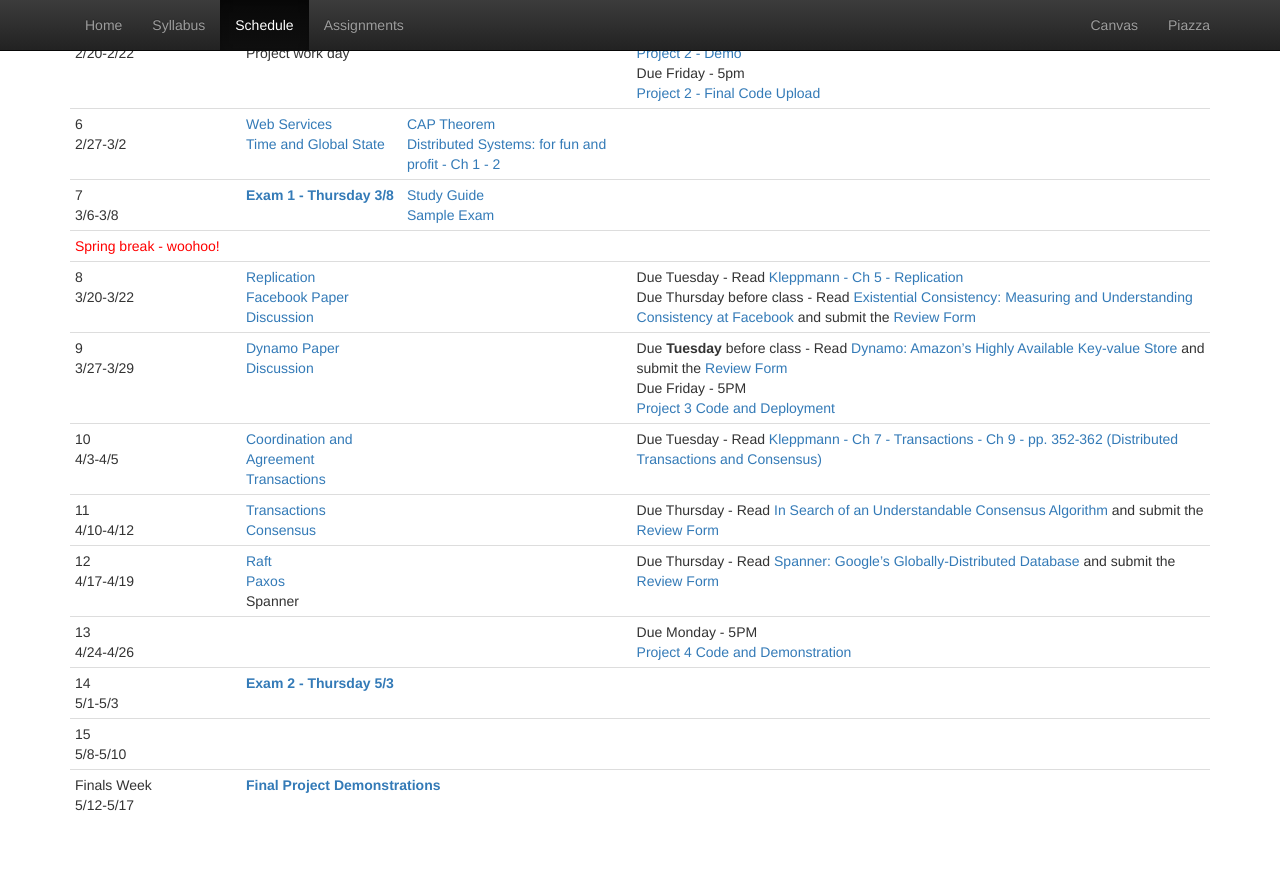
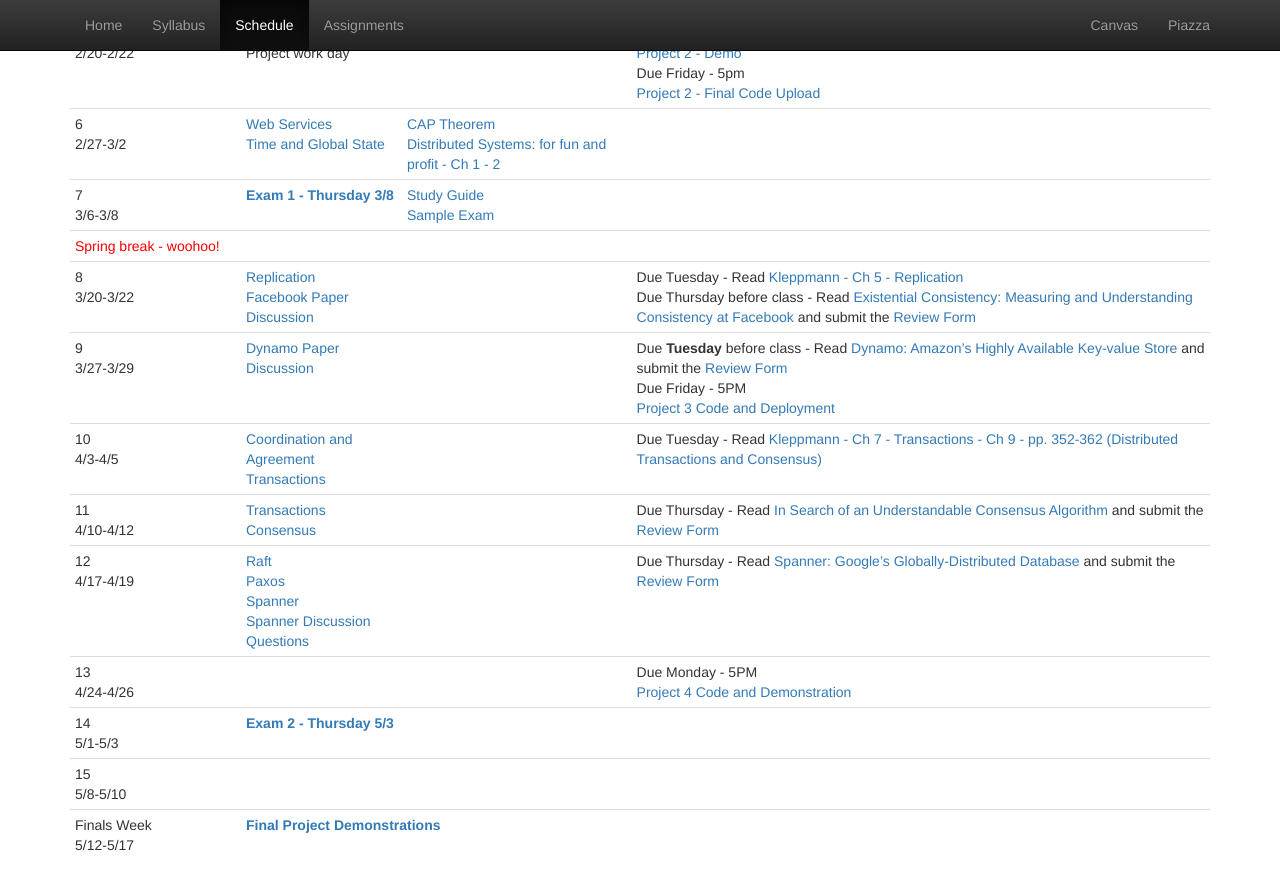
Before and after one commit to CS682-S18/cs682-s18.github.io, a Jekyll site: the page built from schedule.html, in a window 1280 px wide and 900 px high, scrolled down 697 px. Shown: the top 890 px of the window. Built offline with Jekyll 4.4.1, drawn with Linux system fonts in a browser that asks for light colours; before the commit the page ends 1557 px from its top, so only the background shows below that.

Commit message:
adding spanner materials

```diff
--- a/schedule.html
+++ b/schedule.html
@@ -182,7 +182,8 @@
 			<td>
 				<a href="https://docs.google.com/presentation/d/16DxYXJfwvNQ4yfH1UDppi2k6B1o2tvApVUpTOmaZnUE/edit?usp=sharing">Raft</a><br/>
 				<a href="https://docs.google.com/presentation/d/1T79W0uf1GE-OyDGdcLwHECxOQdYtNZ51XwzGe_vhiJI/edit?usp=sharing">Paxos</a><br/>
-				Spanner
+				<a href="https://docs.google.com/presentation/d/1VmFWZFTKMmE3i5mCp-xucVcOcUEwycXDwrc41GK2IWg/edit?usp=sharing">Spanner</a><br/>
+				<a href="">Spanner Discussion Questions</a><br/>
 			</td>
 			<td>
 			</td>
```
